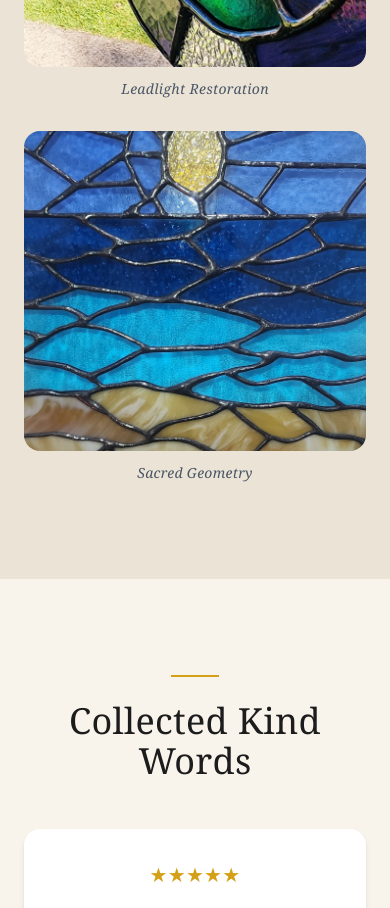
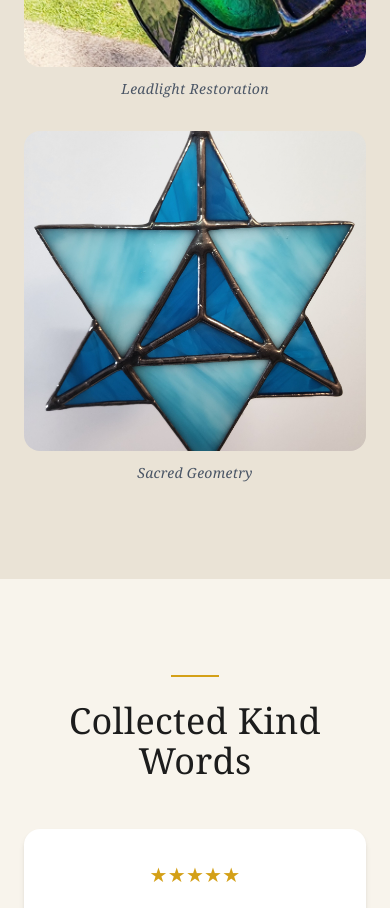
Before and after one commit to paul1978-legend/luminous-by-nature, a Next.js app: page / in a window 390 px wide. Shown: the part 3820-4728 px from the top of the page. Built offline with nearby package versions, Linux system fonts and the light colour scheme.

Commit message:
latest updates: lightbox, workshops, repairs, mobile fixes

```diff
--- a/app/components/Lightbox.tsx
+++ b/app/components/Lightbox.tsx
@@ -14,7 +14,7 @@ const images = [
     desc: "Traditional repair"
   },
   {
-    src: "/images/glass3.jpg",
+    src: "/images/glass4.jpg",
     title: "Sacred Geometry",
     desc: "Custom commission"
   }
```
Also changed, not shown: public/images/glass4.jpg (added).
